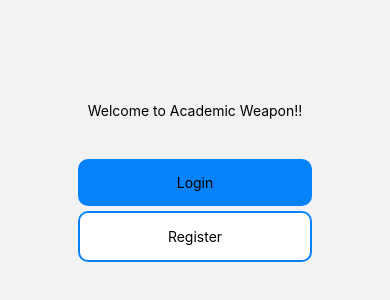
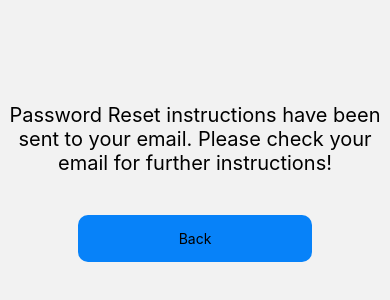
Before and after one commit to tanveersingh10/academic-weapon, a React Native app in the folder frontend/: screen /PasswordResetted in a window 390 px wide. Shown: the part 240-540 px from the top of the page. Built offline with nearby package versions, Linux system fonts and the light colour scheme.

Commit message:
password reset added

```diff
--- a/frontend/App.js
+++ b/frontend/App.js
@@ -7,6 +7,8 @@ import HomeScreen from './screens/HomeScreen';
 import RegisterScreen from './screens/RegisterScreen';
 import WelcomeScreen from './screens/WelcomeScreen';
 import VerificationScreen from './screens/VerificationScreen';
+import ResetPasswordScreen from './screens/ResetPasswordScreen';
+import PasswordResettedScreen from './screens/PasswordResettedScreen';
 
 const Stack = createNativeStackNavigator();
 
@@ -18,6 +20,8 @@ export default function App() {
         <Stack.Screen options={{ headerShown: false }} name="Login" component={LoginScreen} />
         <Stack.Screen options={{ headerShown: false }} name="Home" component={HomeScreen} />
         <Stack.Screen options={{ headerShown: false }} name="Register" component={RegisterScreen} />
+        <Stack.Screen options={{ headerShown: false }} name="ResetPassword" component={ResetPasswordScreen} />
+        <Stack.Screen options={{ headerShown: false }} name="PasswordResetted" component={PasswordResettedScreen} />
         <Stack.Screen options={{ headerShown: false }} name="Verification" component={VerificationScreen} />
       </Stack.Navigator>
     </NavigationContainer>
--- a/frontend/package.json
+++ b/frontend/package.json
@@ -15,7 +15,7 @@
     "expo-status-bar": "~1.4.4",
     "firebase": "^9.22.0",
     "react": "18.2.0",
-    "react-native": "0.71.7",
+    "react-native": "0.71.8",
     "react-native-fs": "^2.20.0",
     "react-native-safe-area-context": "4.5.0",
     "react-native-screens": "~3.20.0"
--- a/frontend/screens/LoginScreen.js
+++ b/frontend/screens/LoginScreen.js
@@ -58,7 +58,7 @@ const LoginScreen = () => {
 
 
   return (
-    <KeyboardAvoidingView style={styles.container}  behavior="padding">
+    <KeyboardAvoidingView style={styles.container}  behavior={Platform.OS === 'ios' ? 'padding' : 'height'}>
         <View style={styles.inputContainer}>
             <TextInput
             placeholder="Email"
@@ -80,6 +80,12 @@ const LoginScreen = () => {
             <TouchableOpacity onPress={handleLogin} style={styles.button}>
                 <Text >
                     Log in
+                </Text>
+            </TouchableOpacity>
+
+            <TouchableOpacity onPress={() => navigation.navigate("ResetPassword")} style={[styles.button, styles.buttonOutline]}>
+                <Text style={styles.buttonText}>
+                    Forgot Password?
                 </Text>
             </TouchableOpacity>
 
--- /dev/null
+++ b/frontend/screens/PasswordResettedScreen.js
@@ -0,0 +1,54 @@
+import { useNavigation } from '@react-navigation/native';
+import React from 'react';
+import { StyleSheet, Text, TouchableOpacity, View } from 'react-native';
+
+const PasswordResettedScreen = () => {
+
+    const navigation = useNavigation()
+    return (
+        <View style={styles.container}>
+            <View>
+                <Text style = {styles.words}>
+                    Password Reset instructions have been sent to your email.
+                    Please check your email for further instructions!
+                </Text>
+            </View>
+
+            <View style={styles.buttonContainer}>
+                <TouchableOpacity style={styles.button} onPress={() => navigation.navigate("Login")}>
+                    <Text> Back </Text>
+                </TouchableOpacity>
+            </View>
+        </View>
+    )
+}
+
+export default PasswordResettedScreen;
+
+
+const styles = StyleSheet.create({
+    words: {
+        textAlign:'center',
+        fontSize:20,
+        justifyContent:'center',
+        alignItems:'center',
+    },
+    container: {
+      flex: 1,
+      justifyContent: 'center',
+      alignItems: 'center',
+    },
+    buttonContainer: {
+      width: '60%',
+      justifyContent: 'center',
+      alignItems: 'center',
+      marginTop: 40,
+    },
+    button: {
+      backgroundColor: '#0782F9',
+      width: '100%',
+      padding: 15,
+      borderRadius: 10,
+      alignItems: 'center',
+    },
+  })
--- a/frontend/screens/RegisterScreen.js
+++ b/frontend/screens/RegisterScreen.js
@@ -54,7 +54,7 @@ const RegisterScreen = () => {
     }
 
     return (
-        <KeyboardAvoidingView style={styles.container}  behavior="padding">
+        <KeyboardAvoidingView style={styles.container}  behavior={Platform.OS === 'ios' ? 'padding' : 'height'}>
             <View style={styles.inputContainer}>
                 <TextInput
                 placeholder="Email"
--- /dev/null
+++ b/frontend/screens/ResetPasswordScreen.js
@@ -0,0 +1,96 @@
+import { getAuth, sendPasswordResetEmail } from "firebase/auth";
+import React, { useState } from 'react';
+import { KeyboardAvoidingView, TextInput, Text, StyleSheet, TouchableOpacity, View, Alert } from 'react-native';
+import { useNavigation } from '@react-navigation/native';
+
+const ResetPasswordScreen = () => {
+  const [email, setEmail] = useState('');
+  const auth = getAuth();
+
+  const navigation = useNavigation()
+
+  const handleResetPassword = () => {
+    sendPasswordResetEmail(auth, email)
+      .then(() => {
+        Alert.alert(
+          'Password Reset',
+          'A password reset email has been sent to your email address.'
+        );
+        navigation.navigate("PasswordResetted");
+      })
+      .catch(error => {
+        Alert.alert('Error', error.message);
+      });
+  };
+
+  return (
+    <KeyboardAvoidingView style={styles.container}  behavior={Platform.OS === 'ios' ? 'padding' : 'height'}>
+        <View style={styles.inputContainer}>
+            <TextInput
+            placeholder="Email"
+            value={email}
+            onChangeText={text => setEmail(text)}
+            style = {styles.input}
+            />
+        </View>
+
+        <View style={styles.buttonContainer}>
+            <TouchableOpacity onPress={handleResetPassword} style={[styles.button, styles.buttonOutline]}>
+            <Text style={styles.buttonOutlineText}>
+                RESET PASSWORD
+            </Text>
+            </TouchableOpacity>
+        </View>
+    </KeyboardAvoidingView>
+  );
+};
+
+export default ResetPasswordScreen;
+
+const styles = StyleSheet.create({
+    container: {
+      flex: 1,
+      justifyContent: 'center',
+      alignItems: 'center',
+    },
+    inputContainer: {
+      width: '80%',
+    },
+    input: {
+      backgroundColor: 'white',
+      paddingHorizontal: 15,
+      paddingVertical: 10,
+      borderRadius: 10,
+      alignItems: 'center',
+      marginTop: 5,
+    },
+    buttonContainer: {
+      width: '60%',
+      justifyContent: 'center',
+      alignItems: 'center',
+      marginTop: 40,
+    },
+    button: {
+      backgroundColor: '#0782F9',
+      width: '100%',
+      padding: 15,
+      borderRadius: 10,
+      alignItems: 'center',
+    },
+    buttonOutline: {
+      backgroundColor: 'white',
+      marginTop: 5,
+      borderColor: '#0782F9',
+      borderWidth: 2,
+    },
+    buttonText: {
+      color: 'white',
+      fontWeight: '700',
+      fontSize: 16,
+    },
+    buttonOutlineText: {
+      color: '#0782F9',
+      fontWeight: '700',
+      fontSize: 16,
+    },
+  })
--- a/frontend/screens/VerificationScreen.js
+++ b/frontend/screens/VerificationScreen.js
@@ -18,7 +18,7 @@ const VerificationScreen = ({ navigation }) => {
         });
 
         return unsubscribe;
-    }, [navigation]);
+    }, [navigation, reloadToggle]);
 
     return (
         <KeyboardAvoidingView style={{ flex: 1, justifyContent: 'center', alignItems: 'center' }}>
```
Also changed, not shown: 1 other file (tests, documents, lock files or other folders).
